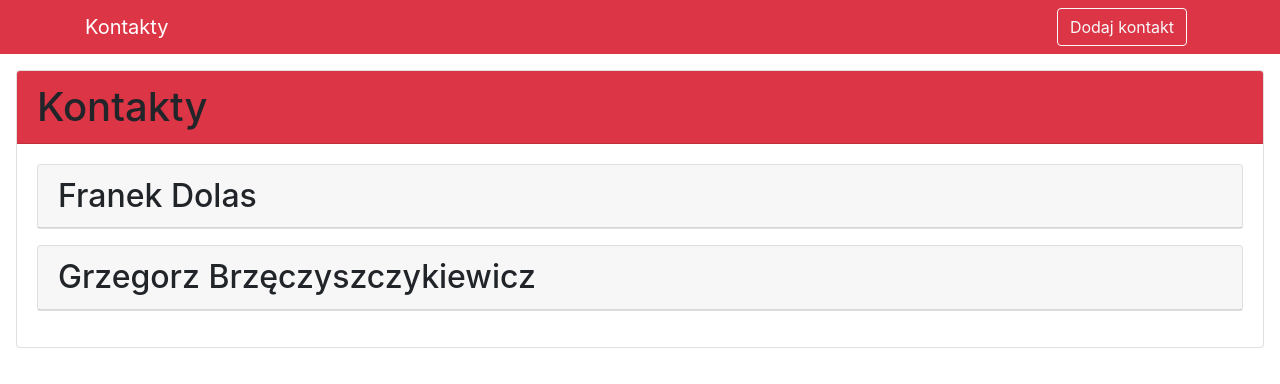
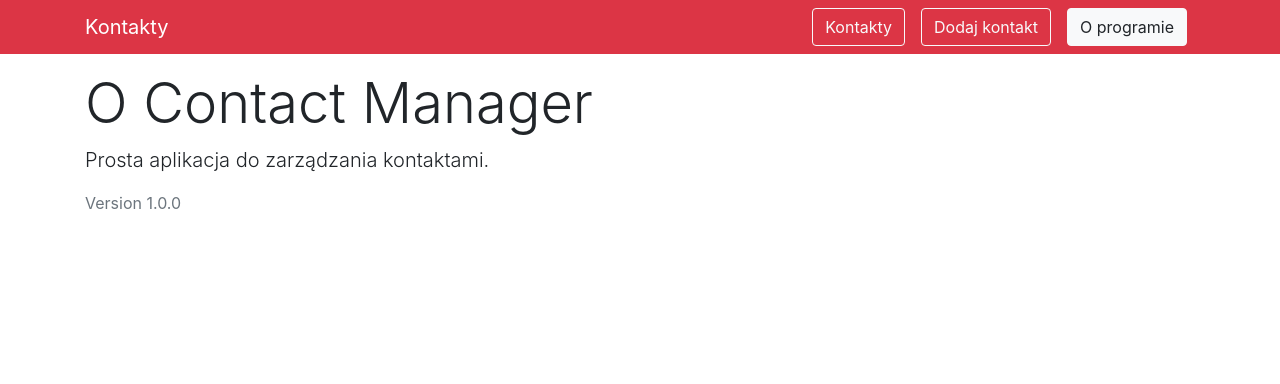
Before and after one commit to jurek2006/react-contacts-exercise_redux, a React (Create React App) app: page /about in a window 1280 px wide. Shown: the top 384 px of the page. Built offline with nearby package versions, Linux system fonts and the light colour scheme; the HTML template or start-up script is replaced by a standard one.

Commit message:
React route. Osobne routes (m.in formularz dodawania kontaktu)

```diff
--- a/package.json
+++ b/package.json
@@ -7,6 +7,7 @@
     "classnames": "^2.2.6",
     "react": "^16.5.2",
     "react-dom": "^16.5.2",
+    "react-router-dom": "^4.3.1",
     "react-scripts": "1.1.5",
     "uuid": "^3.3.2"
   },
--- a/src/App.js
+++ b/src/App.js
@@ -1,6 +1,10 @@
 import React, { Component } from "react";
+import { BrowserRouter as Router, Route, Switch } from "react-router-dom";
 import "./App.css";
 import { Contacts } from "./components/Contacts";
+import { AddContact } from "./components/AddContact";
+import About from "./components/About";
+import NotFound from "./components/NotFound";
 import { Provider } from "./context";
 import { Header } from "./components/Header";
 import "bootstrap/dist/css/bootstrap.min.css";
@@ -9,10 +13,23 @@ class App extends Component {
     render() {
         return (
             <Provider>
-                <div className="App">
-                    <Header text="Kontakty" />
-                    <Contacts />
-                </div>
+                <Router>
+                    <div className="App">
+                        <Header text="Kontakty" />
+                        <div className="container">
+                            <Switch>
+                                <Route exact path="/" component={Contacts} />
+                                <Route
+                                    exact
+                                    path="/contact/add"
+                                    component={AddContact}
+                                />
+                                <Route exact path="/about" component={About} />
+                                <Route component={NotFound} />
+                            </Switch>
+                        </div>
+                    </div>
+                </Router>
             </Provider>
         );
     }
--- /dev/null
+++ b/src/components/About.js
@@ -0,0 +1,13 @@
+import React from "react";
+
+const About = () => {
+    return (
+        <div>
+            <h1 className="display-4">O Contact Manager</h1>
+            <p className="lead">Prosta aplikacja do zarządzania kontaktami.</p>
+            <p className="text-secondary">Version 1.0.0</p>
+        </div>
+    );
+};
+
+export default About;
--- a/src/components/AddContact.js
+++ b/src/components/AddContact.js
@@ -20,7 +20,7 @@ export class AddContact extends Component {
 
     handleCancel(dispatch) {
         this.setState(this.emptyFormState);
-        dispatch({ type: "SHOW_HIDE_ADD_CONTACT_VIEW", payload: false });
+        this.props.history.push("/");
     }
 
     handleSubmit(dispatch, e) {
@@ -30,6 +30,7 @@ export class AddContact extends Component {
             // if pasess validation with no errors
             dispatch({ type: "ADD_CONTACT", payload: fields });
             this.setState(this.emptyFormState);
+            this.props.history.push("/");
         }
     }
 
@@ -63,8 +64,7 @@ export class AddContact extends Component {
         return (
             <Consumer>
                 {value => {
-                    const { addContactVisible, dispatch } = value;
-                    if (addContactVisible)
+                    const { dispatch } = value;
                     return (
                         <div className="card m-3">
                             <h2 className="card-header bg-danger">
--- a/src/components/Contacts.js
+++ b/src/components/Contacts.js
@@ -1,7 +1,6 @@
 import React, { Component } from "react";
 import { Contact } from "./Contact";
 import { Consumer } from "../context";
-import { AddContact } from "./AddContact";
 
 export class Contacts extends Component {
     renderContactsList(contacts) {
@@ -21,7 +20,6 @@ export class Contacts extends Component {
                     const { contacts } = value;
                     return (
                         <React.Fragment>
-                            <AddContact />
                             <div className="card m-3">
                                 <h1 className="card-header bg-danger">
                                     Kontakty
--- a/src/components/Header.js
+++ b/src/components/Header.js
@@ -1,35 +1,43 @@
 import React, { Component } from "react";
 import { Consumer } from "../context";
+import { Link, NavLink } from "react-router-dom";
 
 export class Header extends Component {
-    handleAddContactClick(dispatch) {
-        dispatch({ type: "SHOW_HIDE_ADD_CONTACT_VIEW", payload: true });
-    }
     render() {
         return (
             <Consumer>
                 {value => {
-                    const { dispatch, addContactVisible } = value;
                     return (
                         <nav className="navbar navbar-expand-sm navbar-dark bg-danger mb-3 py-0">
                             <div className="container">
-                                <a href="/" className="navbar-brand">
+                                <Link to="/" className="navbar-brand">
                                     {this.props.text}
-                                </a>
+                                </Link>
                                 <div>
-                                    <ul className="navbar-nav mr-auto">
-                                        <button
+                                    <div className="navbar-nav mr-auto">
+                                        <NavLink
+                                            to="/"
+                                            exact
                                             className="btn btn-outline-light m-2"
-                                            disabled={addContactVisible}
-                                            onClick={this.handleAddContactClick.bind(
-                                                this,
-                                                dispatch
-                                            )}
                                         >
-                                            <i className="fas fa-plus-circle fa-fw" />
+                                            <i className="fas fa-users fa-fw" />{" "}
+                                            Kontakty
+                                        </NavLink>
+                                        <NavLink
+                                            to="/contact/add"
+                                            className="btn btn-outline-light m-2"
+                                        >
+                                            <i className="fas fa-plus-circle fa-fw" />{" "}
                                             Dodaj kontakt
-                                        </button>
-                                    </ul>
+                                        </NavLink>
+                                        <NavLink
+                                            to="/about"
+                                            className="btn btn-outline-light m-2"
+                                        >
+                                            <i className="fas fa-question-circle fa-fw" />{" "}
+                                            O programie
+                                        </NavLink>
+                                    </div>
                                 </div>
                             </div>
                         </nav>
--- /dev/null
+++ b/src/components/NotFound.js
@@ -0,0 +1,15 @@
+import React from "react";
+
+const NotFound = () => {
+    return (
+        <div>
+            <h1 className="display-4">
+                <span className="text-danger">404</span>
+                Nie znaleziono
+            </h1>
+            <p className="lead">Niestety, żądana podstrona nie istnieje.</p>
+        </div>
+    );
+};
+
+export default NotFound;
--- a/src/context.js
+++ b/src/context.js
@@ -11,19 +11,10 @@ const reducer = (state, action) => {
                     contact => contact.id !== action.payload
                 )
             };
-        case "SHOW_HIDE_ADD_CONTACT_VIEW":
-            return {
-                ...state,
-                addContactVisible: action.payload
-            };
         case "ADD_CONTACT":
             return {
                 ...state,
-                contacts: [
-                    ...state.contacts,
-                    { ...action.payload, id: uuid() }
-                ],
-                addContactVisible: false
+                contacts: [...state.contacts, { ...action.payload, id: uuid() }]
             };
         default:
             return state;
@@ -50,7 +41,6 @@ export class Provider extends Component {
                 id: uuid()
             }
         ],
-        addContactVisible: false,
         dispatch: action => this.setState(state => reducer(state, action))
     };
 
```
Also changed, not shown: 2 other files (tests, documents, lock files or other folders). Lines whose indentation alone changed are shown as unchanged.
